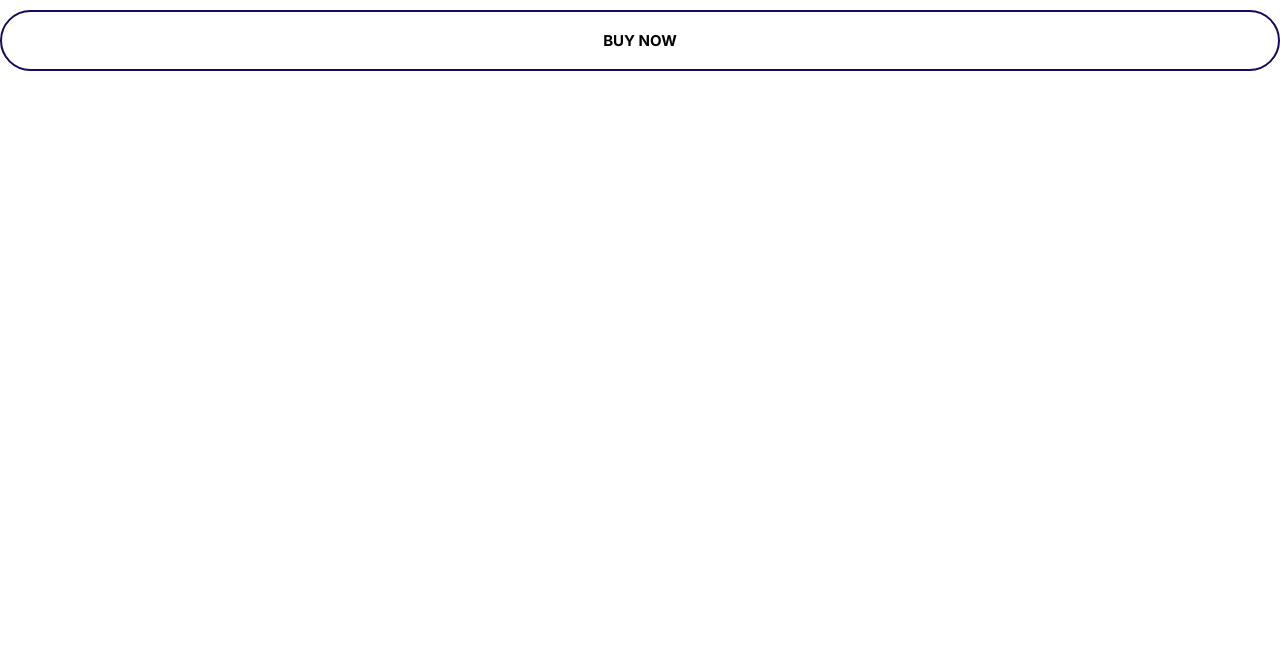
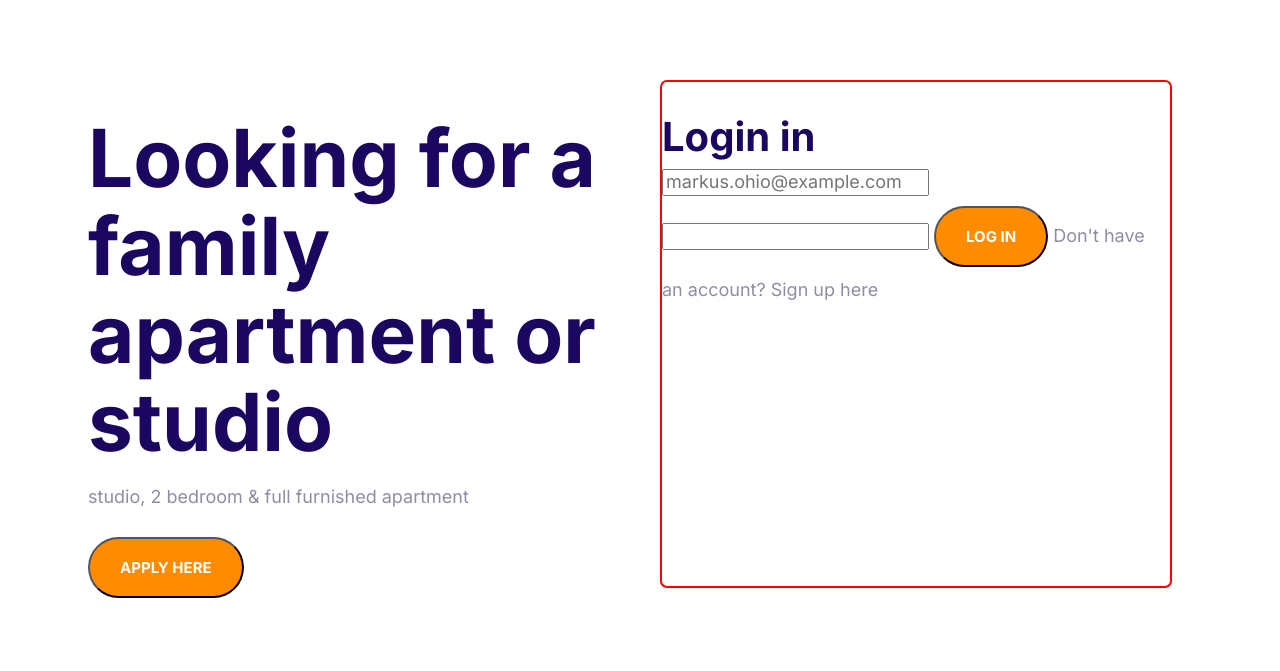
Before and after one commit to mab30/Nyastel, a plain HTML site: page index.html in a window 1280 px wide. Drawn offline with Linux system fonts and the light colour scheme.

Commit message:
building hero component

```diff
--- a/css/stylesheet.css
+++ b/css/stylesheet.css
@@ -69,12 +69,12 @@ h3{
 
     .grid{
         display: grid;
-        grid-template-columns: repeat(2,1fr);
+
     }
 
 
 @media screen and (min-width: 768px){
-    .grid--1x3 {
+    .grid--1x2 {
       grid-template-columns: repeat(2,1fr);
     }
 
@@ -226,6 +226,8 @@ h3{
   align-items: center;
 }
 
+
+
 /*Lists*/
 
 .list{
--- a/index.html
+++ b/index.html
@@ -10,9 +10,23 @@
     <link rel="stylesheet" href="css/stylesheet.css">
 </head>
 <body>
-   <button class="btn btn--outline btn--block">
-    buy now
-   </button>
+   <section class="block">
+    <div class="container grid grid--1x2">
+        <div class="hero__content">
+            <h1>Looking for a family <span class="app">apartment</span> or studio</h1>
+            <p>studio, 2 bedroom & full furnished apartment</p>
+            <button class="btn btn--primary">Apply here</button>
+        </div>
+        <div class="card">
+            <h2>Login in</h2>
+            <input type="email" name="email" id="" placeholder="markus.ohio@example.com">
+            <input type="password" name="pwd" id="">
+            <button class="btn btn--primary">log in</button>
+            <span>Don't have an account?</span>
+            <span>Sign up here</span>
+        </div>
+    </div>
+   </section>
     <script src="js/main.js"></script>
 </body>
 </html>
```
